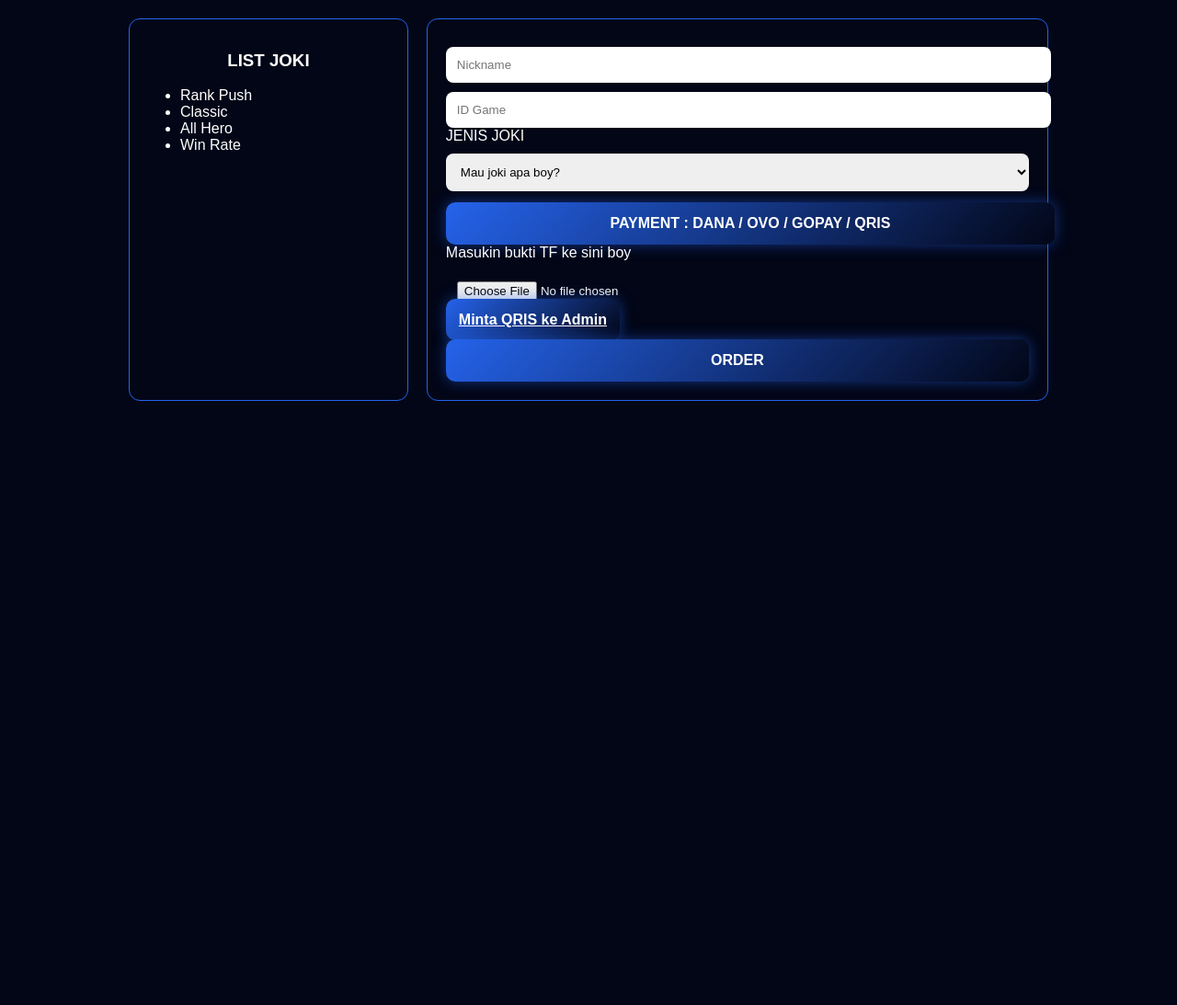
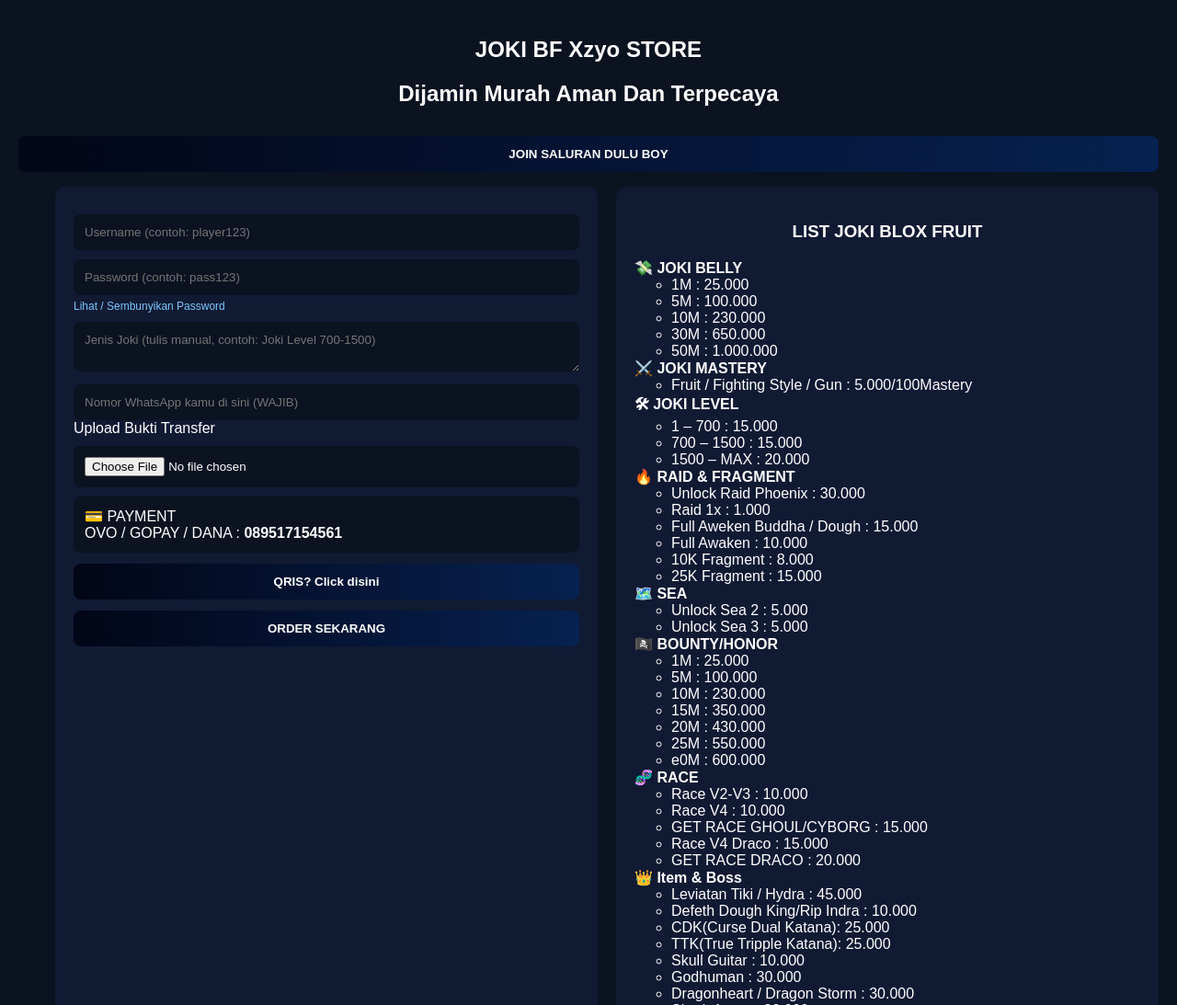
Before and after one commit to Yan980126/DODIT, a plain HTML site: page index.html in a window 1280 px wide. Shown: the top 1093 px of the page at 92% size. Before the commit the page ends 800 px from the top, so only its background shows below. Drawn offline with Linux system fonts and the light colour scheme.

Commit message:
Refactor index.html structure and styles

```diff
--- a/index.html
+++ b/index.html
@@ -2,169 +2,211 @@
 <html lang="id">
 <head>
 <meta charset="UTF-8">
-<meta name="viewport" content="width=device-width, initial-scale=1.0">
-<title>Order Joki</title>
+<title>Last Joki Store</title>
+<style>
+*{box-sizing:border-box;font-family:Arial}
+body{
+background:#0b1220;
+color:white;
+margin:0;
+padding:20px
+}
+.container{
+display:flex;
+gap:20px;
+flex-wrap:wrap
+}
+.card{
+background:#111a33;
+border-radius:12px;
+padding:20px;
+flex:1;
+min-width:300px
+}
+h2,h3{text-align:center}
 
-<style>
-body{
-  margin:0;
-  font-family:Arial,Helvetica,sans-serif;
-  background:#020617;
-  color:white;
+input,textarea,button{
+width:100%;
+padding:12px;
+border-radius:8px;
+border:none;
+margin-top:10px
+}
+input,textarea{background:#0b1220;color:white}
+
+.bar{
+padding:12px;
+border-radius:8px;
+margin-top:10px;
+background:linear-gradient(270deg,#00c6ff,#0072ff,#00c6ff);
+background-size:400% 400%;
+animation:gradient 6s ease infinite
 }
 
-.container{
-  max-width:1000px;
-  margin:auto;
-  padding:20px;
+@keyframes gradient{
+0%{background-position:0% 50%}
+50%{background-position:100% 50%}
+100%{background-position:0% 50%}
 }
 
-/* DESKTOP LAYOUT */
-.wrapper{
-  display:flex;
-  gap:20px;
+.btn{
+margin-top:12px;
+background:linear-gradient(270deg,#020617,#0b3c8a,#020617);
+background-size:400% 400%;
+color:white;
+font-weight:bold;
+cursor:pointer;
+transition:.2s;
+animation:gradient 5s infinite
 }
+.btn:active{transform:scale(1.08)}
 
-@media(max-width:768px){
-  .wrapper{
-    flex-direction:column;
-  }
-}
+.payment{background:#0b1220}
 
-.list{
-  width:30%;
-  background:#020617;
-  border:1px solid #2563eb;
-  border-radius:12px;
-  padding:15px;
-}
-
-.list h3{
-  text-align:center;
-}
-
-.form{
-  width:70%;
-  background:#020617;
-  border:1px solid #2563eb;
-  border-radius:12px;
-  padding:20px;
-}
-
-/* BUTTON STYLE */
-.btn{
-  width:100%;
-  padding:14px;
-  margin-top:12px;
-  border:none;
-  border-radius:10px;
-  font-weight:bold;
-  font-size:16px;
-  cursor:pointer;
-  text-align:center;
-  background:linear-gradient(135deg,#2563eb,#020617);
-  color:#fff;
-  box-shadow:0 0 15px rgba(37,99,235,.5);
-  transition:.3s;
-}
-
-.btn:hover{
-  transform:scale(1.03);
-  box-shadow:0 0 25px rgba(37,99,235,.9);
-}
-
-/* INPUT */
-input,select{
-  width:100%;
-  padding:12px;
-  margin-top:10px;
-  border-radius:8px;
-  border:none;
-}
-
-/* SUCCESS SLIDE */
-#success{
-  display:none;
-  text-align:center;
-  margin-top:50px;
-}
-
-.check{
-  font-size:80px;
-  color:#22c55e;
-  animation:pop .5s ease;
-}
-
-@keyframes pop{
-  0%{transform:scale(0)}
-  100%{transform:scale(1)}
+.toggle{
+cursor:pointer;
+font-size:12px;
+color:#7cc7ff;
+margin-top:5px;
+display:block
 }
 </style>
 </head>
+<body
 
-<body>
+<ul>
+<h2>JOKI BF Xzyo STORE</h2>
+<h2>Dijamin Murah Aman Dan Terpecaya</h2>
+<button type="button" class="btn" onclick="window.open('#')">
+JOIN SALURAN DULU BOY
+</button>
+<ul>
 <div class="container">
 
-<div class="wrapper" id="orderPage">
+<!-- FORM ORDER -->
+<div class="card">
+<form action="https://formspree.io/f/xojdwvkb" method="POST" enctype="multipart/form-data">
 
-<!-- LIST KANAN -->
-<div class="list">
-<h3>LIST JOKI</h3>
-<ul>
-<li>Rank Push</li>
-<li>Classic</li>
-<li>All Hero</li>
-<li>Win Rate</li>
-</ul>
+
+<input name="username" placeholder="Username (contoh: player123)" required>
+
+<input type="password" id="pw" name="password" placeholder="Password (contoh: pass123)" required>
+<span class="toggle" onclick="togglePw()">Lihat / Sembunyikan Password</span>
+
+<textarea name="joki" placeholder="Jenis Joki (tulis manual, contoh: Joki Level 700-1500)" required></textarea>
+
+<input name="whatsapp" placeholder="Nomor WhatsApp kamu di sini (WAJIB)" required>
+
+<label>Upload Bukti Transfer</label>
+<input type="file" name="bukti" accept="image/*" required>
+
+<div class="bar payment">
+💳 PAYMENT <br>
+OVO / GOPAY / DANA : <b>089517154561</b>
 </div>
 
-<!-- FORM KIRI -->
-<div class="form">
-<form action="https://formspree.io/f/xojdwvkb" method="POST" enctype="multipart/form-data">
+<button type="button" class="btn" onclick="window.open('#')">
+QRIS? Click disini
+</button>
 
-<input type="text" name="nickname" placeholder="Nickname" required>
-<input type="text" name="id_game" placeholder="ID Game" required>
-
-<label>JENIS JOKI</label>
-<select name="jenis_joki">
-  <option>Mau joki apa boy?</option>
-  <option>Rank</option>
-  <option>Classic</option>
-  <option>All Hero</option>
-</select>
-
-<div class="btn">PAYMENT : DANA / OVO / GOPAY / QRIS</div>
-
-<label>Masukin bukti TF ke sini boy</label>
-<input type="file" name="bukti_tf" required>
-
-<a class="btn"
-href="https://wa.me/6289692310378?text=Halo%20Admin,%20minta%20QRIS%20dong"
-target="_blank">
-Minta QRIS ke Admin
-</a>
-
-<button class="btn" type="submit" onclick="success()">ORDER</button>
+<button type="submit" class="btn">
+ORDER SEKARANG
+</button>
 
 </form>
 </div>
-</div>
 
-<!-- SLIDE SUKSES -->
-<div id="success">
-<div class="check">✔</div>
-<h2>Pesanan telah dibuat</h2>
-<p>Tunggu informasi selanjutnya, kalau jokian sudah selesai nanti di chat oleh pihak kami</p>
+<!-- LIST JOKI -->
+<div class="card list-joki">
+<h3>LIST JOKI BLOX FRUIT</h3>
+
+<b>💸 JOKI BELLY</b>
+<ul>
+<li>1M : 25.000</li>
+<li>5M : 100.000</li>
+<li>10M : 230.000</li>
+<li>30M : 650.000</li>
+<li>50M : 1.000.000</li>
+</ul>
+
+<b>⚔️ JOKI MASTERY</b>
+<ul>
+<li>Fruit / Fighting Style / Gun : 5.000/100Mastery</li>
+
+</ul>
+
+<b>🛠 JOKI LEVEL</b>
+<ul>
+<li>1 – 700 : 15.000</li>
+<li>700 – 1500 : 15.000</li>
+<li>1500 – MAX : 20.000</li>
+
+</ul>
+
+<b>🔥 RAID & FRAGMENT</b>
+<ul>
+<li>Unlock Raid Phoenix : 30.000</li>
+<li>Raid 1x : 1.000</li>
+<li>Full Aweken Buddha / Dough : 15.000</li>
+<li>Full Awaken : 10.000</li>
+<li>10K Fragment : 8.000</li>
+<li>25K Fragment : 15.000</li>
+
+</ul>
+
+<b>🗺️ SEA</b>
+<ul>
+<li>Unlock Sea 2 : 5.000</li>
+<li>Unlock Sea 3 : 5.000</li>
+
+</ul>
+
+<b>🏴‍☠️ BOUNTY/HONOR</b>
+<ul>
+<li>1M : 25.000</li>
+<li>5M : 100.000</li>
+<li>10M : 230.000</li>
+<li>15M : 350.000</li>
+<li>20M : 430.000</li>
+<li>25M : 550.000</li>
+<li>e0M : 600.000</li>
+
+</ul>
+
+<b>🧬 RACE</b>
+<ul>
+<li>Race V2-V3 : 10.000</li>
+<li>Race V4 : 10.000</li>
+<li>GET RACE GHOUL/CYBORG : 15.000</li>
+<li>Race V4 Draco : 15.000</li>
+<li>GET RACE DRACO : 20.000</li>
+
+</ul>
+
+<b>👑 Item & Boss</b>
+<ul>
+<li>Leviatan Tiki / Hydra : 45.000</li>
+<li>Defeth Dough King/Rip Indra : 10.000</li>
+<li>CDK(Curse Dual Katana): 25.000</li>
+<li>TTK(True Tripple Katana): 25.000</li>
+<li>Skull Guitar : 10.000</li>
+<li>Godhuman : 30.000</li>
+<li>Dragonheart / Dragon Storm : 30.000</li
+<li>Shark Ancor : 30.000</li>
+<li>Dark Dagger : 30.000</li>
+<li>Koko : 15.000</li>
+<li>Hallow Scyte : 15.000</li>
+<li>Blue Gear : 10.000</li>
+
+</ul>
 </div>
 
 </div>
 
 <script>
-function success(){
-  setTimeout(()=>{
-    document.getElementById("orderPage").style.display="none";
-    document.getElementById("success").style.display="block";
-  },500);
+function togglePw(){
+let pw=document.getElementById("pw");
+pw.type = pw.type==="password" ? "text":"password";
 }
 </script>
 
```
